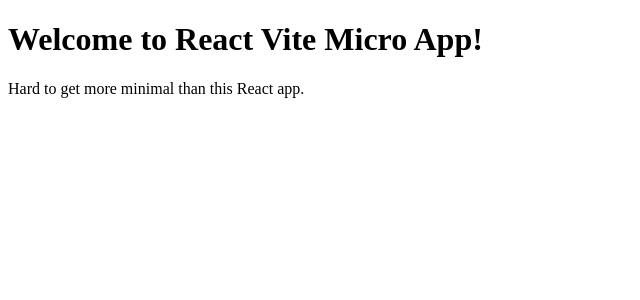
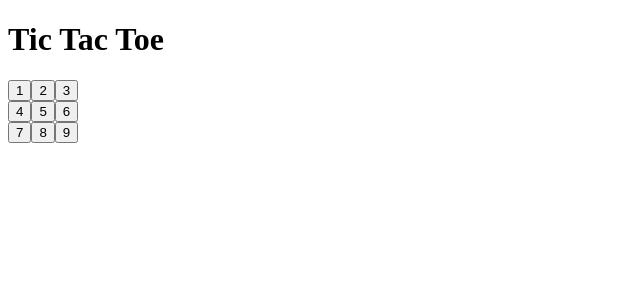
Before and after one commit to yejinkim97/tictactoe, a React (Vite) app: page / in a window 1280 px wide. Shown: the top 300 px of the page, without its empty margins (0-640 px from the left). Built offline with nearby package versions, Linux system fonts and the light colour scheme.

Commit message:
made square and board

```diff
--- a/src/App.jsx
+++ b/src/App.jsx
@@ -1,10 +1,11 @@
-import React from "react";
+import React from 'react';
+import Board from './components/Board';
 
 const App = () => (
-  <>
-    <h1>Welcome to React Vite Micro App!</h1>
-    <p>Hard to get more minimal than this React app.</p>
-  </>
+  <div>
+    <h1>Tic Tac Toe</h1>
+    <Board />
+  </div>
 );
 
 export default App;
--- /dev/null
+++ b/src/components/Board.jsx
@@ -0,0 +1,26 @@
+import React from 'react';
+import Square from './Square';
+
+const Board = () => {
+  return (
+    <div>
+      <div>
+        <Square value={1} />
+        <Square value={2} />
+        <Square value={3} />
+      </div>
+      <div>
+        <Square value={4} />
+        <Square value={5} />
+        <Square value={6} />
+      </div>
+      <div>
+        <Square value={7} />
+        <Square value={8} />
+        <Square value={9} />
+      </div>
+    </div>
+  );
+};
+
+export default Board;
--- /dev/null
+++ b/src/components/Square.jsx
@@ -0,0 +1,7 @@
+import React from 'react';
+
+const Square = ({ value }) => {
+  return <button type="button"> {value}</button>;
+};
+//rafce
+export default Square;
```
Also changed, not shown: 1 other file (tests, documents, lock files or other folders).
